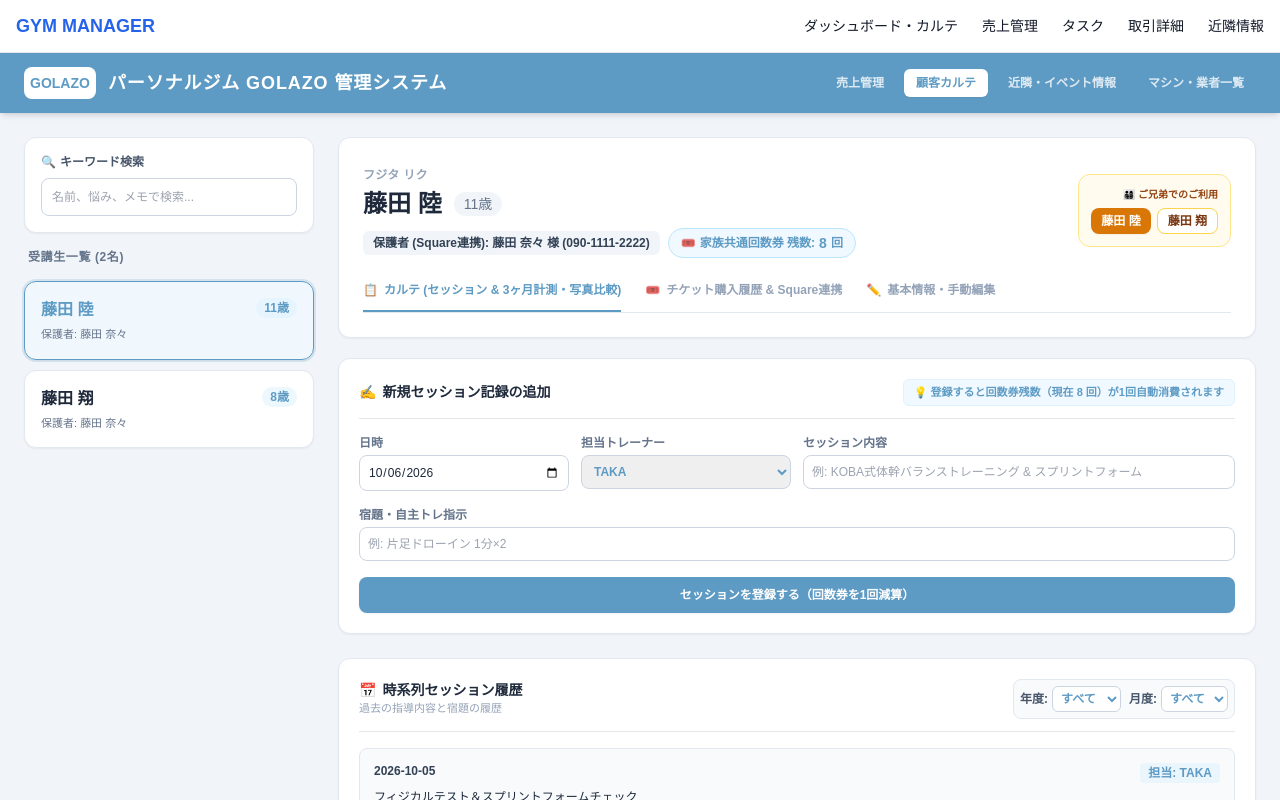
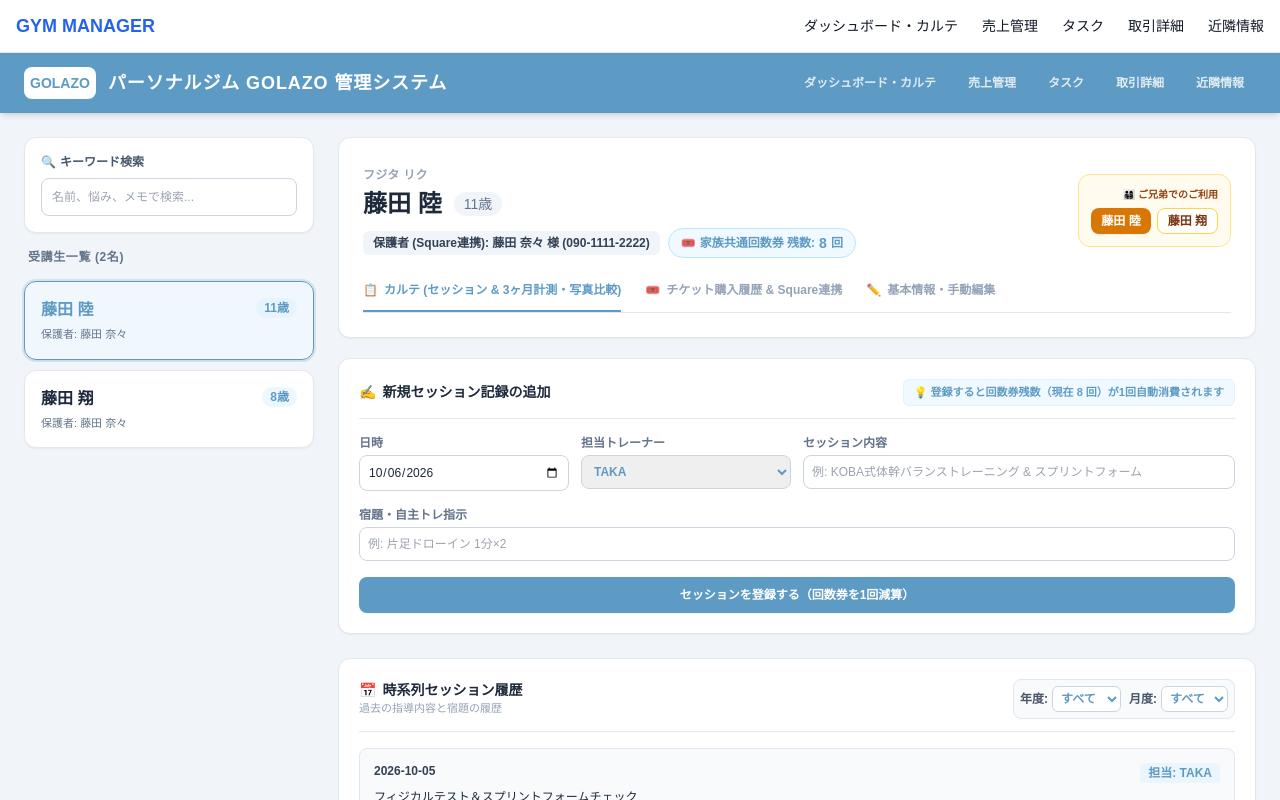
Before and after one commit to 2025golazo-bot/GOLAZO, a Next.js app: page /clients in a window 1280 px wide. Shown: the top 800 px of the page. Built offline with nearby package versions, Linux system fonts and the light colour scheme.

Commit message:
Update page.tsx

```diff
--- a/app/clients/page.tsx
+++ b/app/clients/page.tsx
@@ -405,29 +405,20 @@ export default function ClientsPage() {
           <h1 className="text-lg font-bold tracking-wider">パーソナルジム GOLAZO 管理システム</h1>
         </div>
         <nav className="flex gap-2 text-xs font-semibold">
-          <a
-            href="/sales"
-            className="px-3 py-1.5 rounded-md opacity-80 hover:opacity-100 hover:bg-white/10 transition"
-          >
+          <a href="/" className="px-3 py-1.5 rounded-md opacity-80 hover:opacity-100 hover:bg-white/10 transition">
+            ダッシュボード・カルテ
+          </a>
+          <a href="/sales" className="px-3 py-1.5 rounded-md opacity-80 hover:opacity-100 hover:bg-white/10 transition">
             売上管理
           </a>
-          <a
-            href="/clients"
-            className="bg-white text-[#5e9bc4] px-3 py-1.5 rounded-md font-bold shadow-sm transition"
-          >
-            顧客カルテ
+          <a href="/tasks" className="px-3 py-1.5 rounded-md opacity-80 hover:opacity-100 hover:bg-white/10 transition">
+            タスク
           </a>
-          <a
-            href="/local-info"
-            className="px-3 py-1.5 rounded-md opacity-80 hover:opacity-100 hover:bg-white/10 transition"
-          >
-            近隣・イベント情報
+          <a href="/transactions" className="px-3 py-1.5 rounded-md opacity-80 hover:opacity-100 hover:bg-white/10 transition">
+            取引詳細
           </a>
-          <a
-            href="/vendors"
-            className="px-3 py-1.5 rounded-md opacity-80 hover:opacity-100 hover:bg-white/10 transition"
-          >
-            マシン・業者一覧
+          <a href="/local-info" className="px-3 py-1.5 rounded-md opacity-80 hover:opacity-100 hover:bg-white/10 transition">
+            近隣情報
           </a>
         </nav>
       </header>
```
